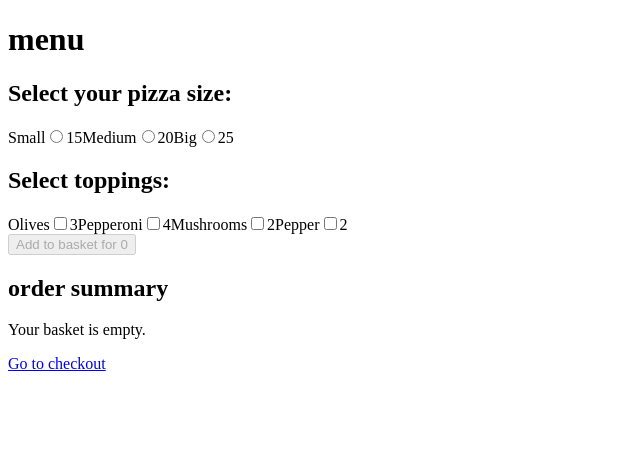
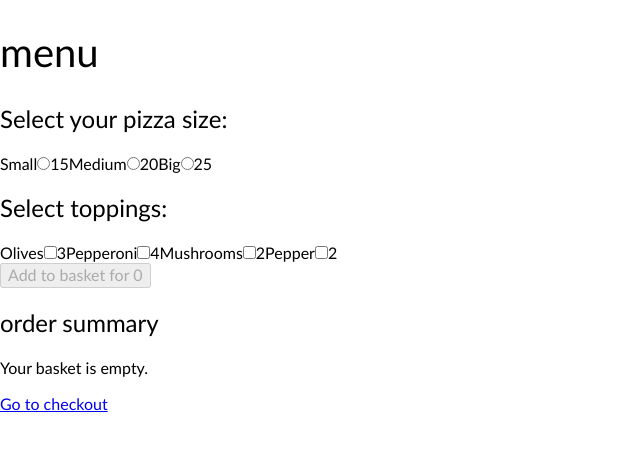
Before and after one commit to maciejpi/pizza-shop, a React (Create React App) app: page / in a window 1280 px wide. Shown: the top 450 px of the page, without its empty margins (0-640 px from the left). Built offline with nearby package versions, Linux system fonts and the light colour scheme.

Commit message:
Add global styles.

```diff
--- a/src/App.js
+++ b/src/App.js
@@ -3,15 +3,19 @@ import { Route, Switch } from 'react-router-dom';
 
 import { NotFound } from './components';
 import { Checkout, Menu, OrderConfirmation } from './pages';
+import GlobalStyle from './styles/global';
 
 const App = () => {
   return (
+    <>
+      <GlobalStyle />
       <Switch>
         <Route exact path="/" component={Menu} />
         <Route exact path="/checkout" component={Checkout} />
         <Route exact path="/order-confirmation" component={OrderConfirmation} />
         <Route component={NotFound} />
       </Switch>
+    </>
   );
 };
 
--- /dev/null
+++ b/src/styles/global.js
@@ -0,0 +1,28 @@
+import { normalize } from 'polished';
+import { createGlobalStyle } from 'styled-components/macro';
+
+import { font } from './helpers';
+
+const GlobalStyle = createGlobalStyle`
+  ${normalize()}
+
+  *,
+  *::before,
+  *::after {
+    box-sizing: border-box;
+  }
+
+  body {
+    font: ${font()};
+    -webkit-font-smoothing: antialiased;
+    -moz-osx-font-smoothing: grayscale;
+  }
+  h1 {
+    font: ${font({ size: 'heading' })};
+  }
+  h2 {
+    font: ${font({ size: 'large' })};
+  }
+`;
+
+export default GlobalStyle;
--- /dev/null
+++ b/src/styles/helpers.js
@@ -0,0 +1,15 @@
+import { fontSizes } from './variables';
+
+export const space = (multiplier = 1, baseUnit = 8) => {
+  return `${multiplier * baseUnit}px`;
+};
+
+export const font = ({
+  weight = 400,
+  size = 'small',
+  lineHeight = 1.25,
+} = {}) => {
+  const fontSize = fontSizes[size] || size;
+
+  return `${weight} ${fontSize}px / ${lineHeight} 'Trebuchet MS', Tahoma, Arial, Verdana`;
+};
--- /dev/null
+++ b/src/styles/variables.js
@@ -0,0 +1,14 @@
+export const fontSizes = {
+  small: 16,
+  medium: 20,
+  large: 24,
+  heading: 40,
+};
+
+export const colors = {
+  white: '#fff',
+  black: '#222',
+  red: '#cb1e0d',
+  grey: '#f6f7f7',
+  greyDark: '#979797',
+};
```
Lines whose indentation alone changed are shown as unchanged.
